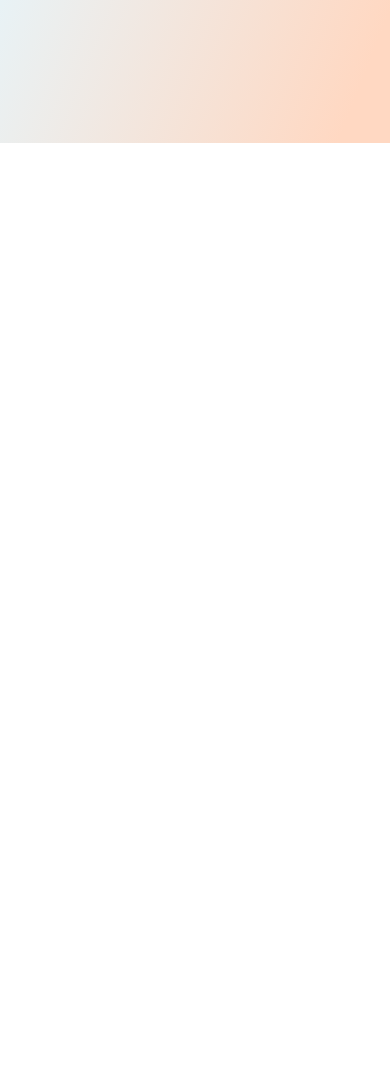
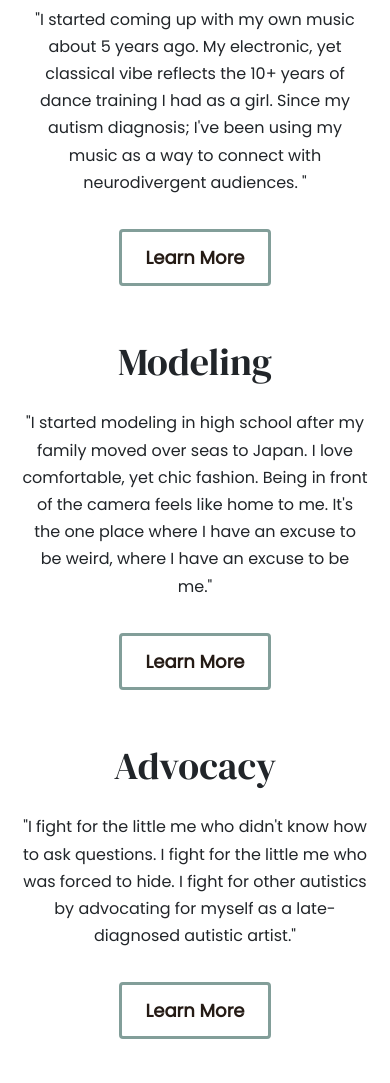
Before and after one commit to r3llie/r3-responsive-website, a plain HTML site: page index.html in a window 390 px wide. Shown: the part 554-1637 px from the top of the page. Before the commit the page ends 844 px from the top, so only its background shows below. Drawn offline with nearby package versions, Linux system fonts and the light colour scheme.

Commit message:
Made responsive homepage

```diff
--- a/index.html
+++ b/index.html
@@ -37,5 +37,80 @@
         <a href="#" class="btn btn-r3llie">Contact me</a>
       </div>
     </div>
+
+    <p class="text-center m-5">Learn about my interests...</p>
+
+    <div class="container">
+      <div class="row mb-5">
+        <div class="col d-none d-lg-block">
+          <img
+            src="/r3_website_images/recordingartist.jpeg"
+            class="img-fluid"
+            alt=""
+          />
+        </div>
+        <div class="col">
+          <div class="project-description">
+            <h2 class="mb-4">Recording</h2>
+            <p class="mb-5">
+              "I started coming up with my own music about 5 years ago. My
+              electronic, yet classical vibe reflects the 10+ years of dance
+              training I had as a girl. Since my autism diagnosis; I've been
+              using my music as a way to connect with neurodivergent audiences.
+              "
+            </p>
+            <a href="#" class="r3llie-project-button">Learn More</a>
+          </div>
+        </div>
+      </div>
+    </div>
+
+    <div class="container">
+      <div class="row">
+        <div class="col">
+          <div class="project-description">
+            <h2 class="mb-4">Modeling</h2>
+            <p class="mb-5">
+              "I started modeling in high school after my family moved over seas
+              to Japan. I love comfortable, yet chic fashion. Being in front of
+              the camera feels like home to me. It's the one place where I have
+              an excuse to be weird, where I have an excuse to be me."
+            </p>
+            <a href="#" class="r3llie-project-button">Learn More</a>
+          </div>
+        </div>
+        <div class="col d-none d-lg-block">
+          <img
+            src="/r3_website_images/fashionmodeling.JPG"
+            class="img-fluid"
+            alt=""
+          />
+        </div>
+      </div>
+    </div>
+
+    <div class="container">
+      <div class="row mt-5 mb-5">
+        <div class="col d-none d-lg-block">
+          <img
+            src="/r3_website_images/little me.jpeg"
+            class="img-fluid"
+            alt=""
+          />
+        </div>
+        <div class="col">
+          <div class="project-description">
+            <h2 class="mb-4">Advocacy</h2>
+            <p class="mb-5">
+              "I fight for the little me who didn't know how to ask questions. I
+              fight for the little me who was forced to hide. I fight for other
+              autistics by advocating for myself as a late-diagnosed autistic
+              artist."
+            </p>
+            <a href="#" class="r3llie-project-button">Learn More</a>
+          </div>
+        </div>
+      </div>
+    </div>
   </body>
 </html>
--- a/styles/portfolio.css
+++ b/styles/portfolio.css
@@ -21,8 +21,14 @@ h6 {
 h1 {
   font-size: 96px;
 }
+h2 {
+  font-size: 64px;
+}
+
 p {
   font-weight: normal;
+  font-size: 16px;
+  line-height: 1.7;
 }
 body {
   font-family: var(--default-font-family);
@@ -58,3 +64,41 @@ body {
   padding: 13px 23px;
   font-weight: bolder;
 }
+
+.project-description {
+  padding: 75px 60px;
+}
+
+.r3llie-project-button {
+  border: 3px solid var(--r3llie-color);
+  border-radius: 4px;
+  color: var(--third-color);
+  line-height: 28px;
+  font-size: 18px;
+  padding: 13px 23px;
+  font-weight: bolder;
+  text-decoration: none;
+
+}
+
+@media (max-width: 900px) {
+  .project-description {
+    padding: 10px;
+    text-align: center;
+  }
+  .hero {
+    padding: 10px;
+  }
+
+  h1 {
+    font-size: 75px;
+    margin: 0;
+  }
+ .hero h2 {
+   line-height: 1.7;
+
+  }
+  h2 {
+    font-size: 38px;
+  }
+}
```
Also changed, not shown: r3_website_images/fashionmodeling.JPG (renamed from r3_website_images/IMG-7063.JPG), r3_website_images/recordingartist.jpeg (renamed from r3_website_images/241426691_10159012439128725_5361884880031345348_n.jpeg).
